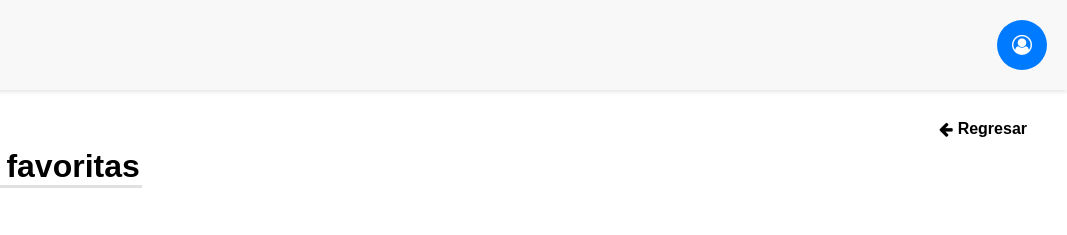
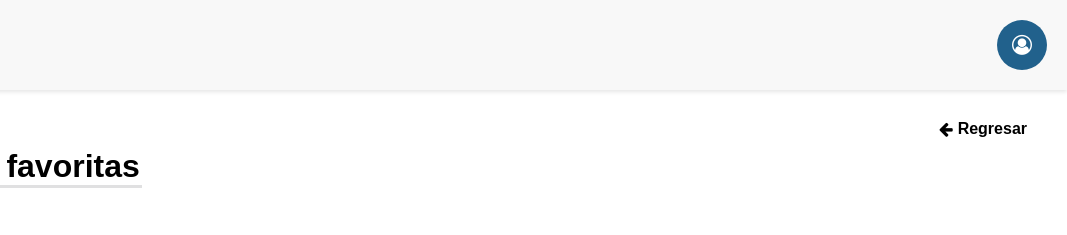
Before and after one commit to ashleybarreiro11/proyecto_flowa, a plain HTML site: page pages/favoritos.html in a window 1280 px wide. In both pictures the pointer is over the link 1235 px from the left and 45 px from the top of the page. Shown: the top 235 px of the page, 213-1280 px from the left. Drawn offline with Linux system fonts and the light colour scheme; a web font is replaced by a local one.

Commit message:
Ajusté el color del botón perfil en la pantalla favoritos.

```diff
--- a/styles/favoritos.css
+++ b/styles/favoritos.css
@@ -49,6 +49,10 @@ body{
     height: 30px;
     width: 30px;
     text-align: center;
+}
+
+.profile:hover {
+    background-color: #21618c;
 }
 
 .return {
```
